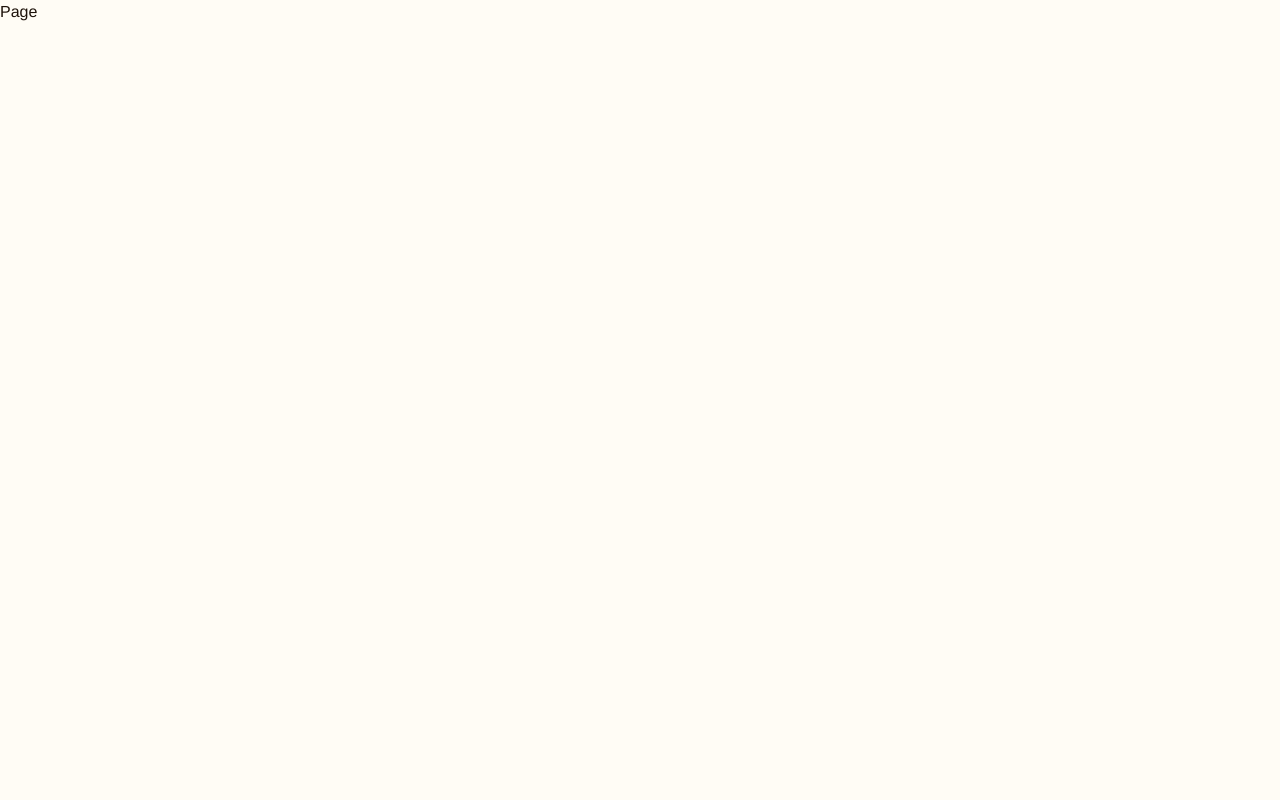
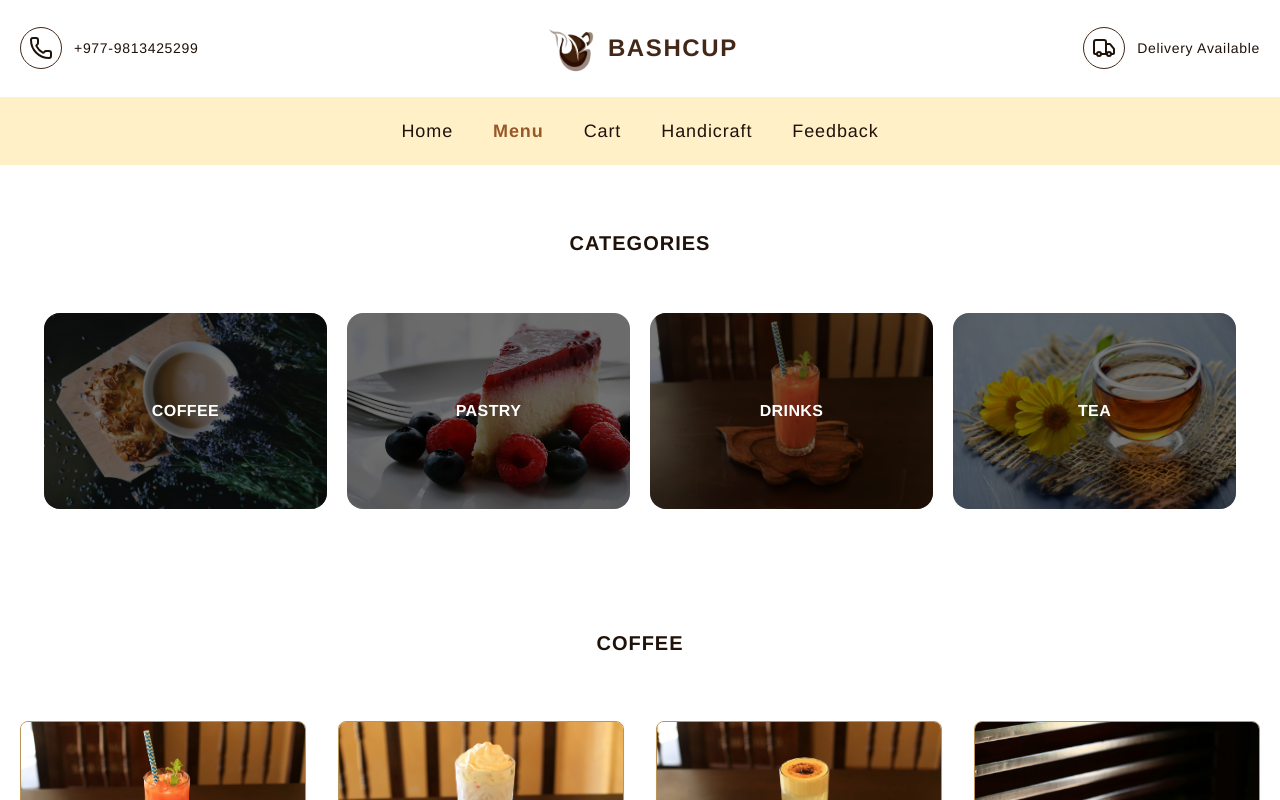
Before and after one commit to suzzan04/Bashcup_host, a Next.js app: page /menu in a window 1280 px wide. Shown: the top 800 px of the page. Built offline with nearby package versions, Linux system fonts and the light colour scheme.

Commit message:
ui: add menu page

```diff
--- a/src/app/menu/page.tsx
+++ b/src/app/menu/page.tsx
@@ -1,7 +1,15 @@
 import React from "react";
+import BoilerPlate from "../BoilerPlate";
+import Category from "@/components/Landing/Category";
+import Menu from "@/components/Landing/Menu";
 
 const Page = () => {
-  return <div>Page</div>;
+  return (
+    <BoilerPlate>
+      <Category />
+      <Menu />
+    </BoilerPlate>
+  );
 };
 
 export default Page;
```
